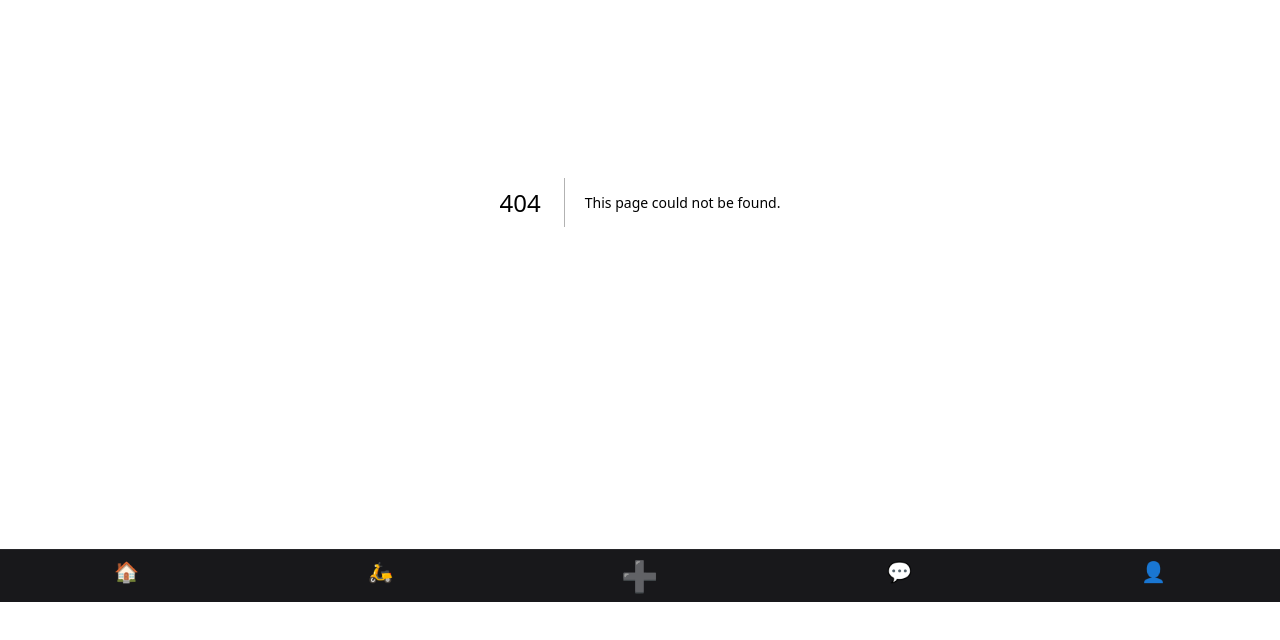
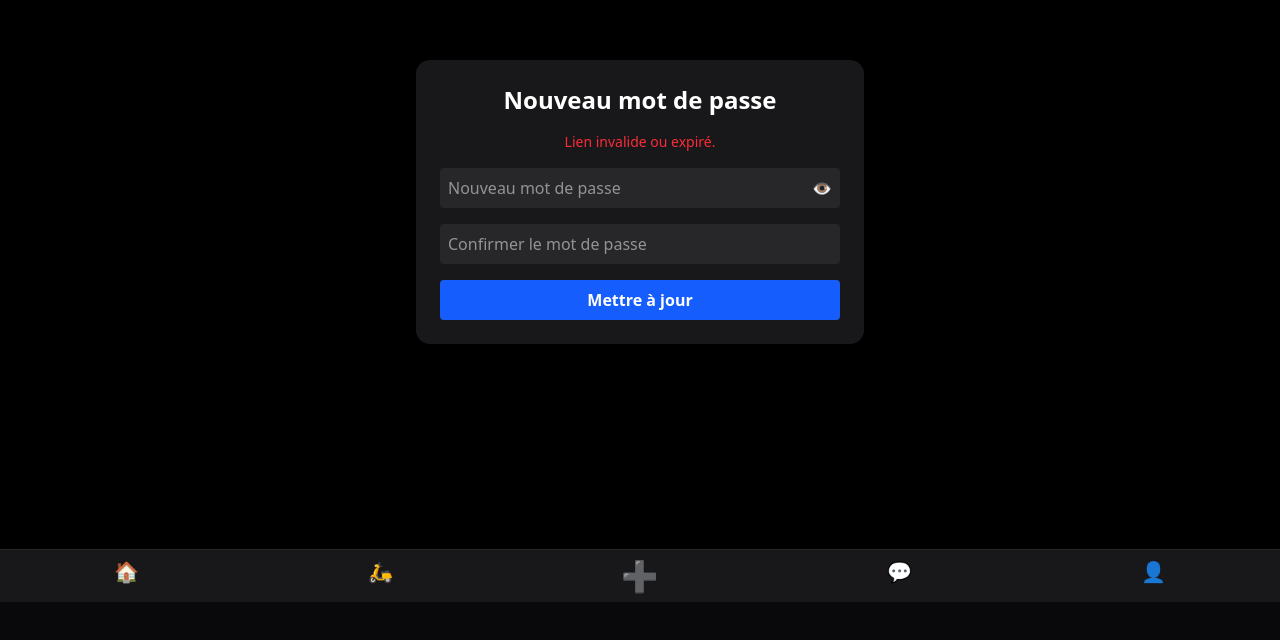
Before and after one commit to Sory-7564/my-omnia, a Next.js app: page /app/reset-password in a window 1280 px wide. Before the commit this address had no page. Shown: the part 198-838 px from the top of the page. Built offline with nearby package versions, Linux system fonts and the light colour scheme; no server answers.

Commit message:
Create page.tsx

```diff
--- /dev/null
+++ b/src/app/app/reset-password/page.tsx
@@ -0,0 +1,127 @@
+'use client'
+
+import { useState, useEffect } from 'react'
+import { createClient } from '@supabase/supabase-js'
+import { useRouter } from 'next/navigation'
+
+export default function ResetPasswordPage() {
+  const router = useRouter()
+
+  const [password, setPassword] = useState('')
+  const [confirm, setConfirm] = useState('')
+  const [showPassword, setShowPassword] = useState(false)
+
+  const [loading, setLoading] = useState(false)
+  const [error, setError] = useState('')
+  const [message, setMessage] = useState('')
+
+  const supabase = createClient(
+    process.env.NEXT_PUBLIC_SUPABASE_URL!,
+    process.env.NEXT_PUBLIC_SUPABASE_ANON_KEY!
+  )
+
+  useEffect(() => {
+    const checkSession = async () => {
+      const { data } = await supabase.auth.getSession()
+
+      if (!data.session) {
+        setError("Lien invalide ou expiré.")
+      }
+    }
+
+    checkSession()
+  }, [])
+
+  const handleUpdatePassword = async (e: React.FormEvent) => {
+    e.preventDefault()
+
+    setError('')
+    setMessage('')
+
+    if (password.length < 6) {
+      setError("Mot de passe trop court (min 6 caractères)")
+      return
+    }
+
+    if (password !== confirm) {
+      setError("Les mots de passe ne correspondent pas")
+      return
+    }
+
+    setLoading(true)
+
+    const { error } = await supabase.auth.updateUser({
+      password,
+    })
+
+    if (error) {
+      setError(error.message)
+      setLoading(false)
+      return
+    }
+
+    setMessage("Mot de passe mis à jour avec succès 🎉")
+
+    setTimeout(() => {
+      router.replace('/')
+    }, 2000)
+  }
+
+  return (
+    <div className="min-h-screen flex items-center justify-center bg-black text-white px-4">
+      <form
+        onSubmit={handleUpdatePassword}
+        className="w-full max-w-md bg-zinc-900 p-6 rounded-xl space-y-4"
+      >
+        <h2 className="text-2xl font-bold text-center">
+          Nouveau mot de passe
+        </h2>
+
+        {error && (
+          <p className="text-red-500 text-sm text-center">{error}</p>
+        )}
+
+        {message && (
+          <p className="text-green-500 text-sm text-center">{message}</p>
+        )}
+
+        {/* Nouveau mot de passe */}
+        <div className="relative">
+          <input
+            type={showPassword ? 'text' : 'password'}
+            value={password}
+            onChange={e => setPassword(e.target.value)}
+            placeholder="Nouveau mot de passe"
+            className="w-full p-2 rounded bg-zinc-800 pr-10"
+            required
+          />
+          <button
+            type="button"
+            onClick={() => setShowPassword(!showPassword)}
+            className="absolute right-2 top-2 text-gray-400"
+          >
+            {showPassword ? '🙈' : '👁️'}
+          </button>
+        </div>
+
+        {/* Confirmation */}
+        <input
+          type="password"
+          value={confirm}
+          onChange={e => setConfirm(e.target.value)}
+          placeholder="Confirmer le mot de passe"
+          className="w-full p-2 rounded bg-zinc-800"
+          required
+        />
+
+        <button
+          type="submit"
+          disabled={loading}
+          className="w-full py-2 bg-blue-600 rounded font-semibold disabled:opacity-50"
+        >
+          {loading ? 'Mise à jour...' : 'Mettre à jour'}
+        </button>
+      </form>
+    </div>
+  )
+}
```
